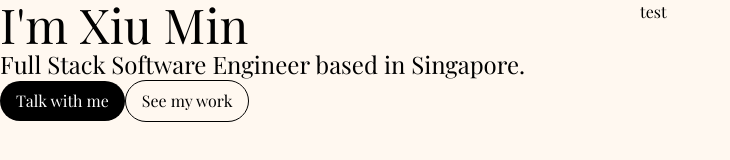
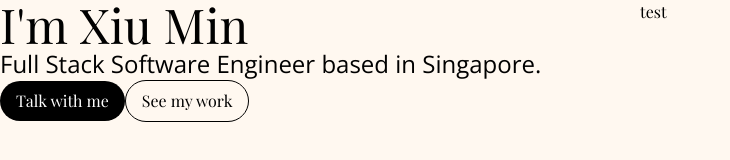
Before and after one commit to xxiuminn/personal-website, a React (Vite) app: page / in a window 1280 px wide. Shown: the top 160 px of the page, without its empty margins (0-730 px from the left). Built offline with nearby package versions, Linux system fonts and the light colour scheme; a web font is replaced by a local one.

Commit message:
Update tailwind.config.ts

```diff
--- a/tailwind.config.ts
+++ b/tailwind.config.ts
@@ -3,6 +3,9 @@ import type { Config } from "tailwindcss";
 export default {
   content: ["./index.html", "./src/**/*.{js,ts,jsx,tsx}"],
   theme: {
+    fontFamily: {
+      opensans: ["Open Sans"],
+    },
     extend: {},
   },
   plugins: [],
```
